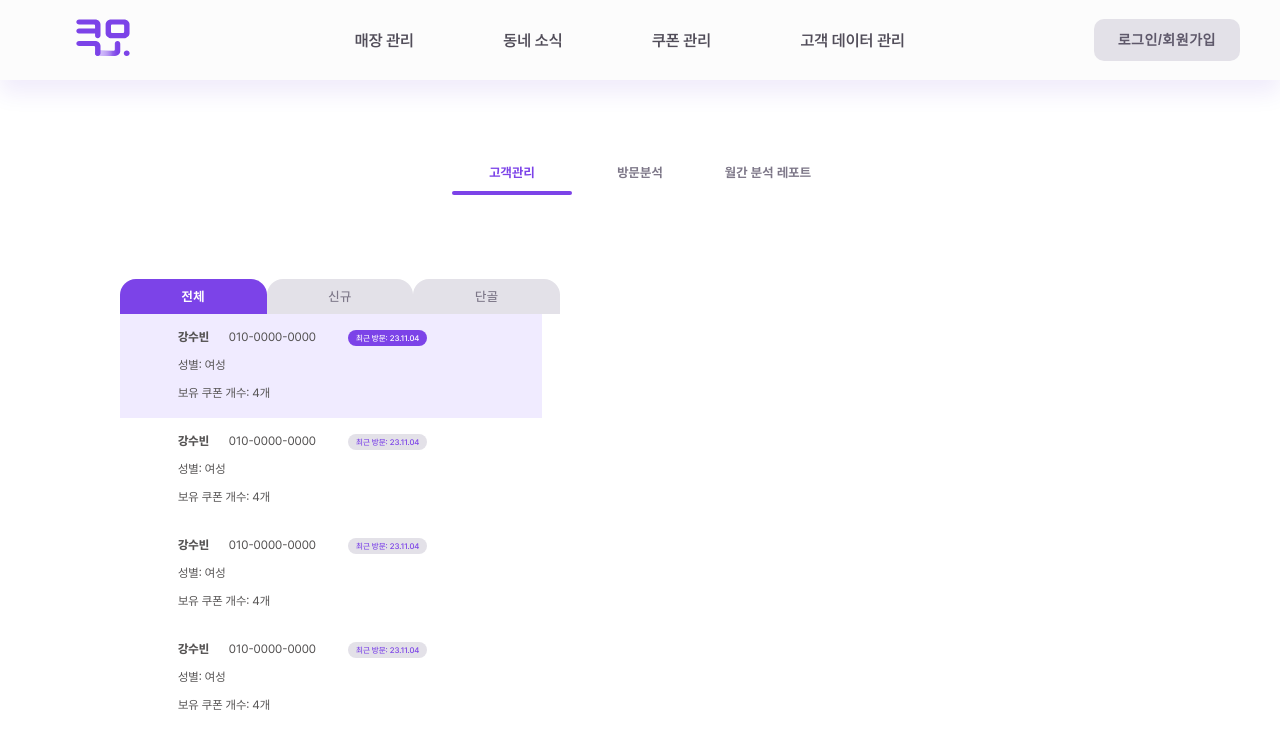
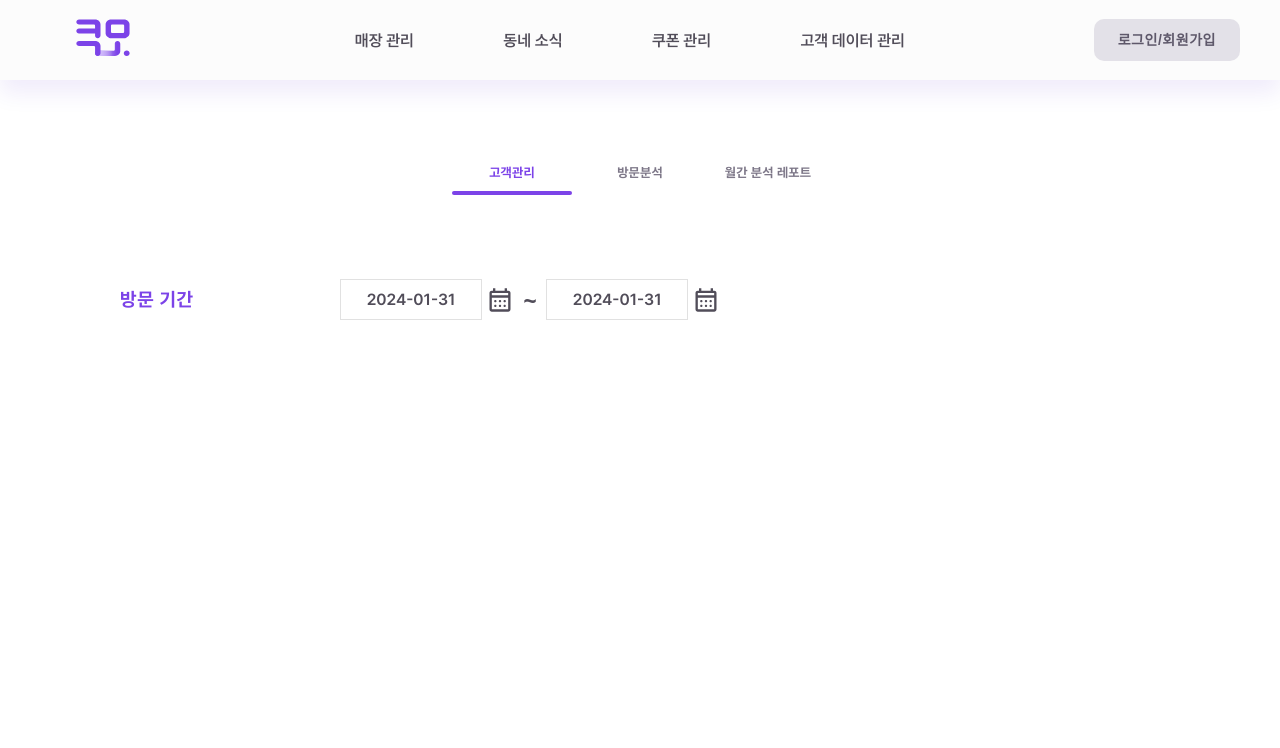
Before and after one commit to UMC-5th-Coumo/Coumo_Web, a React (Create React App) app: page /customer/manage in a window 1280 px wide. Shown: the top 748 px of the page. Built offline with nearby package versions, Linux system fonts and the light colour scheme.

Commit message:
[Feat/#55]: datePicker 구현

```diff
--- a/src/assets/index.js
+++ b/src/assets/index.js
@@ -16,3 +16,4 @@ export { ReactComponent as Plus } from './icon/Plus.svg';
 export { ReactComponent as SmallPlus } from './icon/SmallPlus.svg';
 export { ReactComponent as ArrowUp } from './icon/arrow-up.svg';
 export { ReactComponent as ArrowDown } from './icon/arrow-down.svg';
+export { ReactComponent as Calendar } from './icon/calendar.svg';
--- a/src/components/admin/customer/CustomerCard.jsx
+++ b/src/components/admin/customer/CustomerCard.jsx
@@ -3,7 +3,7 @@ import styled from 'styled-components';
 import { COLORS } from '../../../styles/theme';
 
 const CustomerCard = ({ data, selected, setSelected }) => {
-  const { name, number, gender, totalStamp, recentVisit } = data;
+  const { name, number, birthday, gender, totalStamp, visitDate } = data;
   return (
     <Container
       selected={selected === data.id}
--- /dev/null
+++ b/src/components/admin/customer/RangeCalendar.jsx
@@ -0,0 +1,208 @@
+import React, { useState } from 'react';
+import DatePicker from 'react-datepicker';
+import styled from 'styled-components';
+import { Calendar } from '../../../assets';
+import { COLORS } from '../../../styles/theme';
+import { ko } from 'date-fns/locale';
+import { getMonth, getYear } from 'date-fns';
+import { IoIosArrowBack, IoIosArrowForward } from 'react-icons/io';
+
+const months = [
+  '1월',
+  '2월',
+  '3월',
+  '4월',
+  '5월',
+  '6월',
+  '7월',
+  '8월',
+  '9월',
+  '10월',
+  '11월',
+  '12월',
+];
+
+function RangeCalendar() {
+  const [startDate, setStartDate] = useState(new Date());
+  const [endDate, setEndDate] = useState(new Date());
+  return (
+    <Container>
+      <Wrapper>
+        <DatePicker
+          locale={ko}
+          dateFormat='yyyy-MM-dd'
+          selected={startDate}
+          onChange={(date) => setStartDate(date)}
+          isClearable={false}
+          customInput={<CustomInput />}
+          maxDate={endDate}
+          enableTabLoop={false}
+          onKeyDown={(e) => {
+            e.preventDefault();
+          }}
+          renderCustomHeader={({
+            date,
+            decreaseMonth,
+            increaseMonth,
+            prevMonthButtonDisabled,
+            nextMonthButtonDisabled,
+          }) => (
+            <Header>
+              <Button
+                type='button'
+                onClick={decreaseMonth}
+                disabled={prevMonthButtonDisabled}
+              >
+                <IoIosArrowBack
+                  style={{ height: '20px', width: '20px' }}
+                  fill={COLORS.text_darkgray}
+                />
+              </Button>
+              <TextBox>
+                <span>{months[getMonth(date)]}</span>
+                <span>{getYear(date)}</span>
+              </TextBox>
+              <Button
+                type='button'
+                onClick={increaseMonth}
+                disabled={nextMonthButtonDisabled}
+              >
+                <IoIosArrowForward
+                  style={{ height: '20px', width: '20px' }}
+                  fill={COLORS.text_darkgray}
+                />
+              </Button>
+            </Header>
+          )}
+        />
+        <Calendar />
+      </Wrapper>
+      <span>~</span>
+      <Wrapper>
+        <DatePicker
+          locale={ko}
+          dateFormat='yyyy-MM-dd'
+          selected={endDate}
+          onChange={(date) => setEndDate(date)}
+          isClearable={false}
+          customInput={<CustomInput />}
+          minDate={startDate}
+          enableTabLoop={false}
+          onKeyDown={(e) => {
+            e.preventDefault();
+          }}
+          renderCustomHeader={({
+            date,
+            decreaseMonth,
+            increaseMonth,
+            prevMonthButtonDisabled,
+            nextMonthButtonDisabled,
+          }) => (
+            <Header>
+              <Button
+                type='button'
+                onClick={decreaseMonth}
+                disabled={prevMonthButtonDisabled}
+              >
+                <IoIosArrowBack
+                  style={{ height: '20px', width: '20px' }}
+                  fill={COLORS.text_darkgray}
+                />
+              </Button>
+              <TextBox>
+                <span>{months[getMonth(date)]}</span>
+                <span>{getYear(date)}</span>
+              </TextBox>
+              <Button
+                type='button'
+                onClick={increaseMonth}
+                disabled={nextMonthButtonDisabled}
+              >
+                <IoIosArrowForward
+                  style={{ height: '20px', width: '20px' }}
+                  fill={COLORS.text_darkgray}
+                />
+              </Button>
+            </Header>
+          )}
+        />
+        <Calendar />
+      </Wrapper>
+    </Container>
+  );
+}
+
+export default RangeCalendar;
+
+const Container = styled.div`
+  display: flex;
+  align-items: center;
+  gap: 8px;
+
+  & span {
+    color: ${COLORS.text_darkgray};
+    font-size: 25px;
+    font-style: normal;
+    font-weight: 600;
+    line-height: 100%; /* 32px */
+  }
+`;
+
+const Wrapper = styled.div`
+  display: flex;
+  align-items: center;
+  gap: 4px;
+`;
+
+const CustomInput = styled.input`
+  width: 140px;
+  text-align: center;
+  display: flex;
+  padding: 10px 0px;
+  justify-content: center;
+  align-items: center;
+  border: 1.5px solid #e1e1e1;
+  color: ${COLORS.text_darkgray};
+  font-size: 16px;
+  font-family: 'Pretendard';
+  font-style: normal;
+  font-weight: 600;
+  line-height: 100%; /* 22px */
+  cursor: pointer;
+  caret-color: transparent;
+
+  &:focus {
+    outline: none;
+  }
+`;
+
+const Header = styled.div`
+  height: 16px;
+  display: flex;
+  justify-content: space-between;
+  background-color: ${COLORS.white_fff};
+  font-family: 'Pretendard';
+`;
+
+const TextBox = styled.div`
+  height: 100%;
+  display: flex;
+  justify-content: center;
+  font-size: 14px;
+  align-items: center;
+  gap: 5px;
+  font-weight: 700;
+
+  & span {
+    font-size: 14px;
+    color: black;
+    font-style: normal;
+    line-height: 100%; /* 32px */
+  }
+`;
+
+const Button = styled.button`
+  border: none;
+  background: none;
+  cursor: pointer;
+`;
--- a/src/components/admin/customer/groupTab/GroupTabBar.jsx
+++ b/src/components/admin/customer/groupTab/GroupTabBar.jsx
@@ -7,11 +7,9 @@ const GroupTabBar = ({ tabs, selected, setSelected }) => {
     setSelected(key);
   };
 
-  const columns = tabs[0].key === 'today' ? '1fr 1fr 1fr 1fr' : '1fr 1fr 1fr';
-
   return (
     <>
-      <StyledTab columns={columns}>
+      <StyledTab>
         {tabs.map((tab) => (
           <GroupTab
             key={tab.key}
@@ -29,6 +27,6 @@ export default GroupTabBar;
 
 const StyledTab = styled.div`
   display: grid;
-  grid-template-columns: ${(props) => props.columns};
+  grid-template-columns: 1fr 1fr 1fr 1fr;
   width: 440px;
 `;
--- a/src/pages/customer/CustomerManage.jsx
+++ b/src/pages/customer/CustomerManage.jsx
@@ -1,29 +1,20 @@
 import React, { useState } from 'react';
-import { customerTabs } from '../../assets/data/tabData';
-import CustomerCard from '../../components/admin/customer/CustomerCard';
-import GroupTabBar from '../../components/admin/customer/groupTab/GroupTabBar';
 import styled from 'styled-components';
+import RangeCalendar from '../../components/admin/customer/RangeCalendar';
+import { COLORS } from '../../styles/theme';
 
 const CustomerManage = () => {
   const [card, setCard] = useState('1');
-  const [group, setGroup] = useState(customerTabs[0].key);
   return (
     <Container>
-      <GroupTabBar
-        tabs={customerTabs}
-        selected={group}
-        setSelected={setGroup}
-      />
-      {customerDummyData.map((data) => {
-        return (
-          <CustomerCard
-            key={data.id}
-            data={data}
-            selected={card}
-            setSelected={setCard}
-          />
-        );
-      })}
+      <InputForm>
+        <Line>
+          <InputLabel>방문 기간</InputLabel>
+          <Wrapper>
+            <RangeCalendar />
+          </Wrapper>
+        </Line>
+      </InputForm>
     </Container>
   );
 };
@@ -34,37 +25,66 @@ const Container = styled.div`
   width: 100%;
 `;
 
+const InputForm = styled.div`
+  width: 600px;
+  display: flex;
+  flex-direction: column;
+`;
+
+const Line = styled.div`
+  display: flex;
+  align-items: center;
+  justify-content: space-between;
+`;
+
+const Wrapper = styled.div`
+  width: 380px;
+`;
+
+const InputLabel = styled.span`
+  color: ${COLORS.coumo_purple};
+  font-size: 19px;
+  font-style: normal;
+  font-weight: 700;
+  line-height: 100%; /* 24px */
+  letter-spacing: 0.72px;
+`;
+
 const customerDummyData = [
   {
     id: '1',
     name: '강수빈',
-    number: '010-0000-0000',
+    birthday: '2000.1.1',
+    number: '010-0000-1234',
     gender: '여성',
     totalStamp: '4',
-    recentVisit: '23.11.04',
+    visitDate: '23.11.04',
   },
   {
     id: '2',
     name: '강수빈',
-    number: '010-0000-0000',
+    birthday: '2000.1.1',
+    number: '010-0000-1234',
     gender: '여성',
     totalStamp: '4',
-    recentVisit: '23.11.04',
+    visitDate: '23.11.04',
   },
   {
     id: '3',
     name: '강수빈',
-    number: '010-0000-0000',
+    birthday: '2000.1.1',
+    number: '010-0000-1234',
     gender: '여성',
     totalStamp: '4',
-    recentVisit: '23.11.04',
+    visitDate: '23.11.04',
   },
   {
     id: '4',
     name: '강수빈',
-    number: '010-0000-0000',
+    birthday: '2000.1.1',
+    number: '010-0000-1234',
     gender: '여성',
     totalStamp: '4',
-    recentVisit: '23.11.04',
+    visitDate: '23.11.04',
   },
 ];
--- a/src/styles/index.css
+++ b/src/styles/index.css
@@ -32,9 +32,29 @@ body {
     box-sizing: border-box;
   }
 
+  .react-datepicker__day--selected {
+    background-color: #7c43e8;
+    border-radius: 40%;
+    color: #ffffff;
+
+    &:hover {
+      border-radius: 40%;
+      background-color: #ede4fc;
+      color: black;
+    }
+  }
+
   .react-datepicker__day--keyboard-selected {
     background-color: #ede4fc;
     border-radius: 40%;
+  }
+
+  .react-datepicker__day {
+    &:hover {
+      background-color: #7c43e8;
+      border-radius: 40%;
+      color: #ffffff;
+    }
   }
 
   .selected-day {
```
Also changed, not shown: src/assets/icon/calendar.svg (added).
